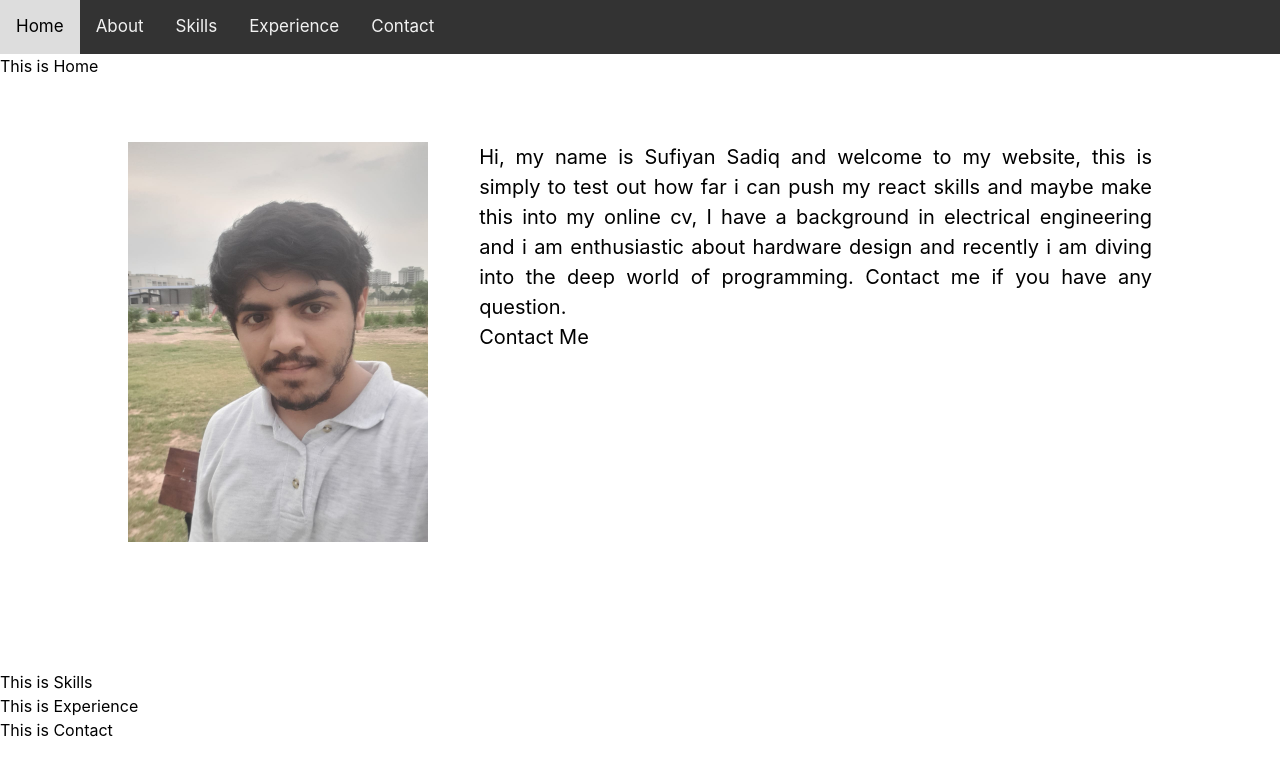
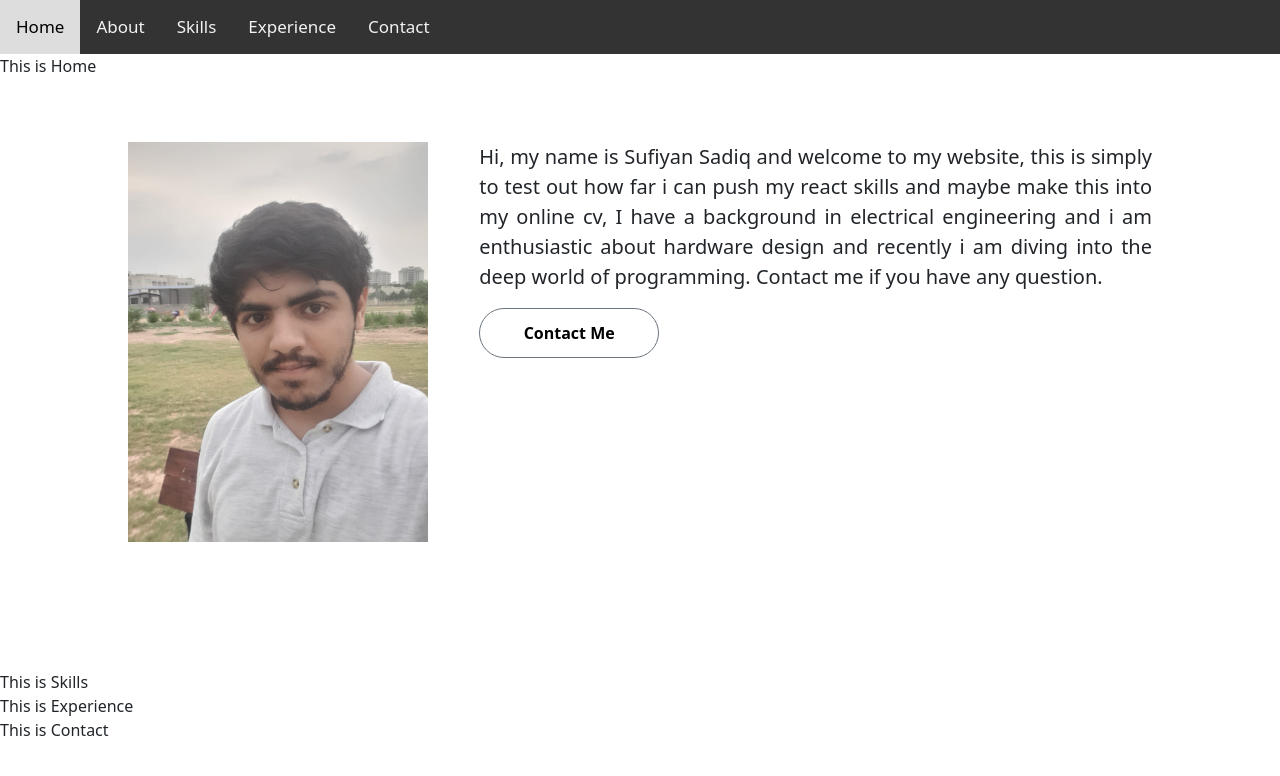
Before and after one commit to Sufiyan2003/testing-application, a React (Create React App) app: page / in a window 1280 px wide. Shown: the top 776 px of the page. Built offline with nearby package versions, Linux system fonts and the light colour scheme.

Commit message:
add button for contacting me

```diff
--- a/src/FrontEnd/About.js
+++ b/src/FrontEnd/About.js
@@ -1,5 +1,6 @@
 import React from "react";
 import me from "../pictures/me.jpg";
+import 'bootstrap/dist/css/bootstrap.min.css';
 import "../assets/About.css";
 import { Row, Col, Button } from "reactstrap";
 
@@ -17,7 +18,7 @@ function About() {
           am enthusiastic about hardware design and recently i am diving into
           the deep world of programming. Contact me if you have any question.
         </p>
-        <Button placeholder="Contact Me" color="red">Contact Me</Button>
+        <Button className="custom_button">Contact Me</Button>
       </div>
     </div>
   );
--- a/src/assets/About.css
+++ b/src/assets/About.css
@@ -21,3 +21,22 @@
 .text-container{
     margin-left: 5%;
 }
+
+.custom_button{
+    background-color: white;
+    color: black;
+    font-weight: bold;
+    border-radius: 30px;
+    width: 180px;
+    height: 50px;
+}
+.custom_button:hover{
+    background-color: black;
+    color: white;
+    font-weight: bold;
+}
+.custom_button:active{
+    background-color: #031214;
+    color: white;
+    font-weight: bold;
+}
```
